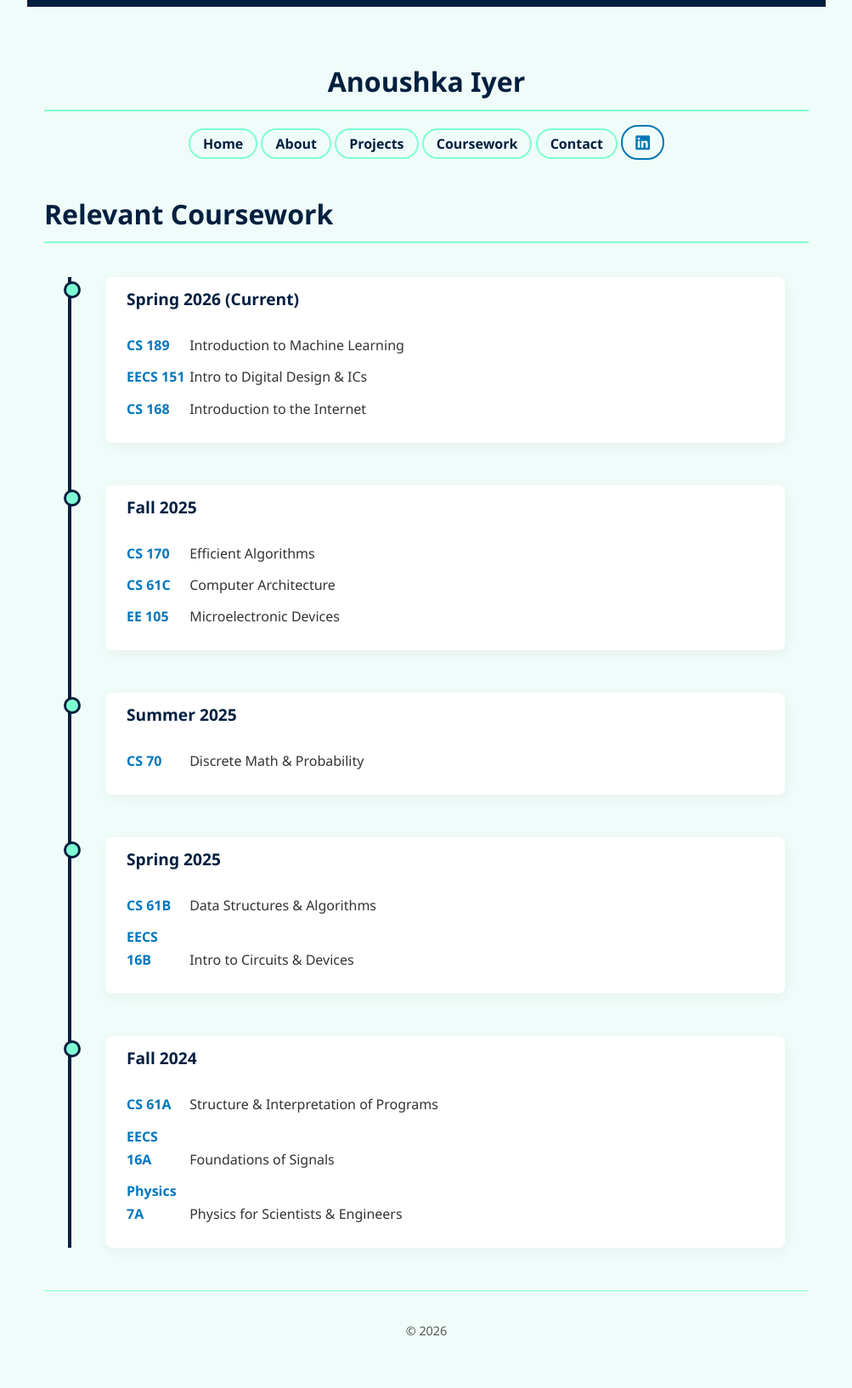
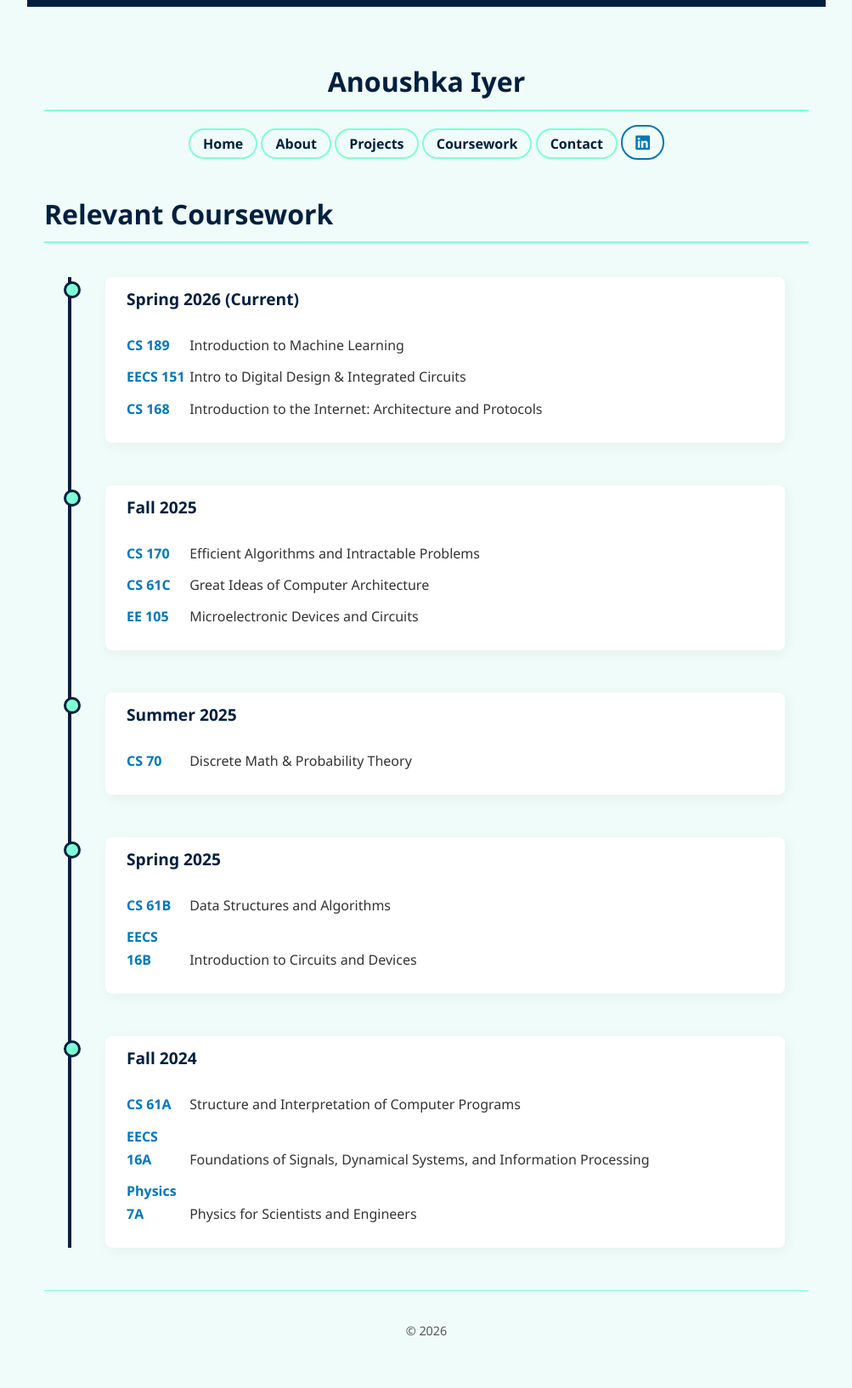
Before and after one commit to navyrose/navyrose.github.io, a Jekyll site: the page built from coursework.md, in a window 1280 px wide. Shown: the whole page at 85% size, without its empty margins (138-1141 px from the left). Built offline with Jekyll 4.4.1, drawn with Linux system fonts in a browser that asks for light colours.

Commit message:
Update coursework.md

```diff
--- a/coursework.md
+++ b/coursework.md
@@ -13,8 +13,8 @@ title: Coursework
       <h3>Spring 2026 (Current)</h3>
       <ul>
         <li><strong>CS 189</strong> Introduction to Machine Learning</li>
-        <li><strong>EECS 151</strong> Intro to Digital Design & ICs</li>
-        <li><strong>CS 168</strong> Introduction to the Internet</li>
+        <li><strong>EECS 151</strong> Intro to Digital Design & Integrated Circuits</li>
+        <li><strong>CS 168</strong> Introduction to the Internet: Architecture and Protocols</li>
       </ul>
     </div>
   </div>
@@ -24,9 +24,9 @@ title: Coursework
     <div class="timeline-content">
       <h3>Fall 2025</h3>
       <ul>
-        <li><strong>CS 170</strong> Efficient Algorithms</li>
-        <li><strong>CS 61C</strong> Computer Architecture</li>
-        <li><strong>EE 105</strong> Microelectronic Devices</li>
+        <li><strong>CS 170</strong> Efficient Algorithms and Intractable Problems</li>
+        <li><strong>CS 61C</strong> Great Ideas of Computer Architecture</li>
+        <li><strong>EE 105</strong> Microelectronic Devices and Circuits</li>
       </ul>
     </div>
   </div>
@@ -36,7 +36,7 @@ title: Coursework
     <div class="timeline-content">
       <h3>Summer 2025</h3>
       <ul>
-        <li><strong>CS 70</strong> Discrete Math & Probability</li>
+        <li><strong>CS 70</strong> Discrete Math & Probability Theory</li>
       </ul>
     </div>
   </div>
@@ -46,8 +46,8 @@ title: Coursework
     <div class="timeline-content">
       <h3>Spring 2025</h3>
       <ul>
-        <li><strong>CS 61B</strong> Data Structures & Algorithms</li>
-        <li><strong>EECS 16B</strong> Intro to Circuits & Devices</li>
+        <li><strong>CS 61B</strong> Data Structures and Algorithms</li>
+        <li><strong>EECS 16B</strong> Introduction to Circuits and Devices</li>
       </ul>
     </div>
   </div>
@@ -57,9 +57,9 @@ title: Coursework
     <div class="timeline-content">
       <h3>Fall 2024</h3>
       <ul>
-        <li><strong>CS 61A</strong> Structure & Interpretation of Programs</li>
-        <li><strong>EECS 16A</strong> Foundations of Signals</li>
-        <li><strong>Physics 7A</strong> Physics for Scientists & Engineers</li>
+        <li><strong>CS 61A</strong> Structure and Interpretation of Computer Programs</li>
+        <li><strong>EECS 16A</strong> Foundations of Signals, Dynamical Systems, and Information Processing</li>
+        <li><strong>Physics 7A</strong> Physics for Scientists and Engineers</li>
       </ul>
     </div>
   </div>
```
